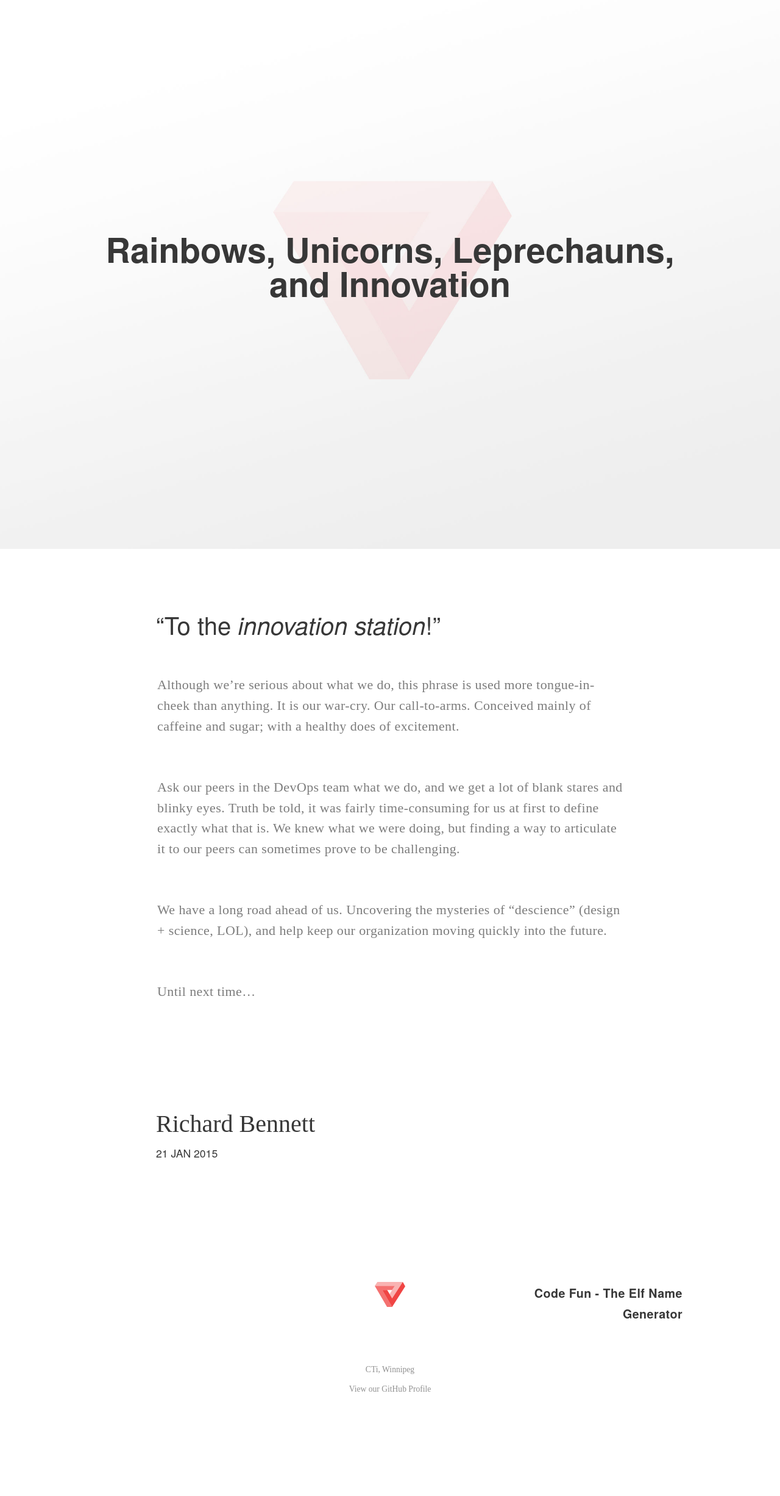
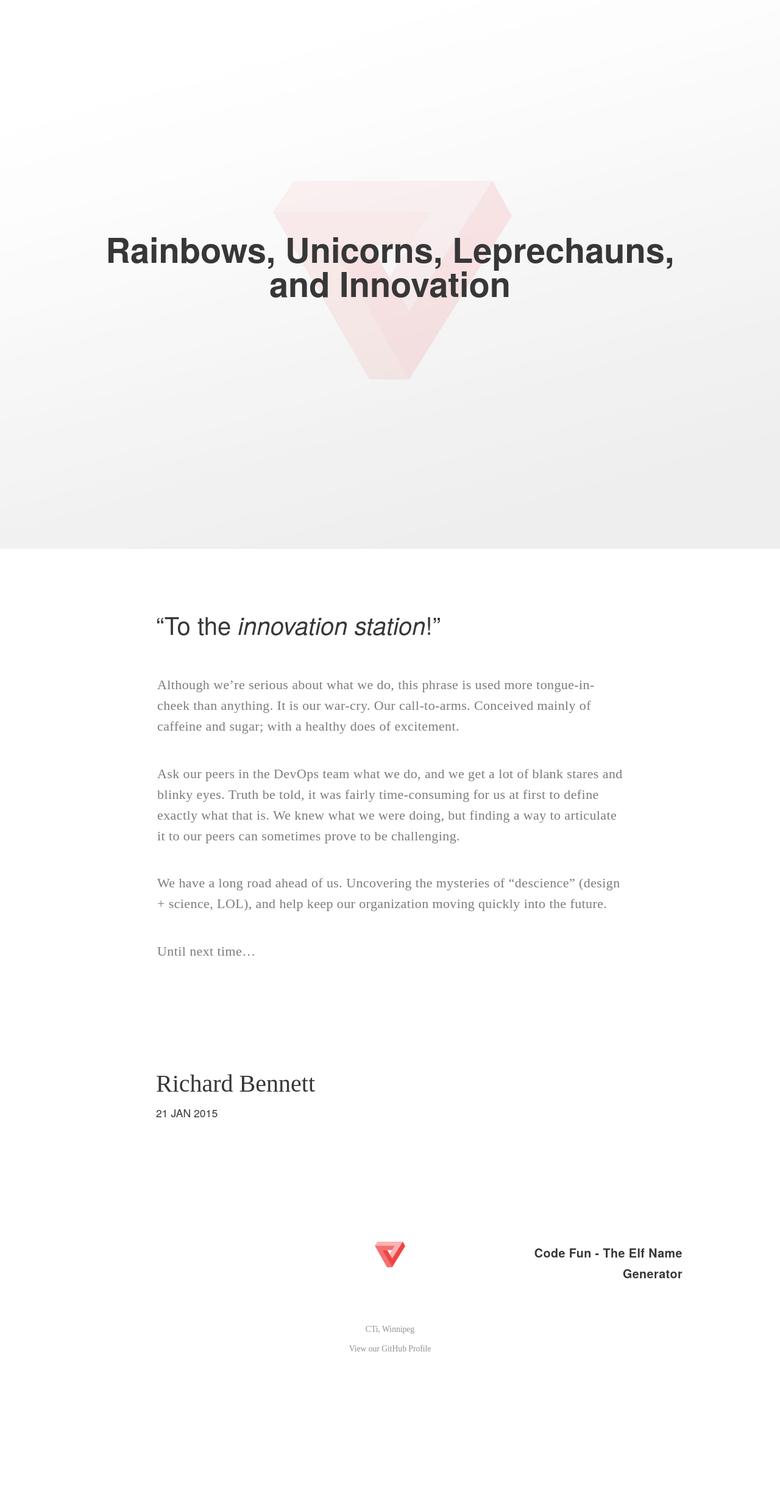
Before and after one commit to CTi-Winnipeg/cti-winnipeg.github.io, a Jekyll site: the page built from blog/editorials/_posts/2015-01-21-first-post.md, in a window 1280 px wide. Shown: the whole page at 61% size. Built offline with Jekyll 4.4.1, drawn with Linux system fonts in a browser that asks for light colours; after the commit the page ends 2387 px from its top, so only the background shows below that.

Commit message:
Style update

```diff
--- a/stylesheets/styles.css
+++ b/stylesheets/styles.css
@@ -253,12 +253,13 @@ article.post h5 {
   text-transform: uppercase;
 }
 
-article.post > p {
+article.post p {
   font-size: 1.37em;
   line-height: 1.55em;
   letter-spacing: 0.02em;
-  padding: 2em 10%;
-  padding-top: 1em;
+  padding: 0em 10%;
+  margin-top: 1em;
+  margin-bottom: 2em;
   -webkit-transition: all 300ms ease-in-out;
   -moz-transition: all 300ms ease-in-out;
   -ms-transition: all 300ms ease-in-out;
```
